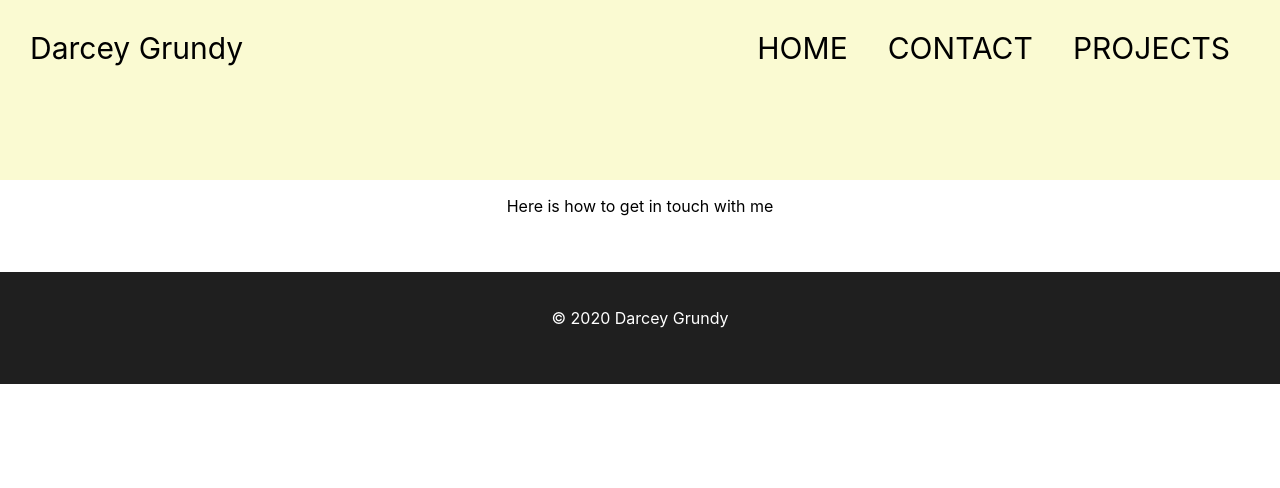
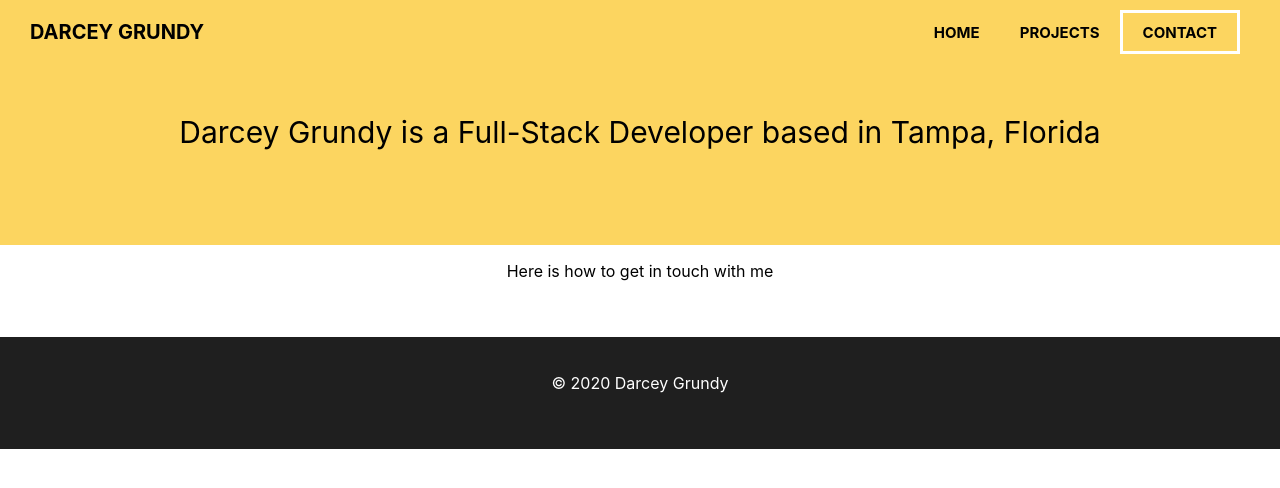
Before and after one commit to grundydarcey/UpdatedDevPortfolio, a React (Create React App) app: page /contact in a window 1280 px wide. Shown: the top 488 px of the page. Built offline with nearby package versions, Linux system fonts and the light colour scheme.

Commit message:
adding animation

```diff
--- a/src/App.css
+++ b/src/App.css
@@ -4,6 +4,7 @@
 }
 
 .body {
+  margin-top: 0px;
   padding-bottom: 40px;
   text-align: center;
   width: 100%;
--- a/src/Footer/footer.js
+++ b/src/Footer/footer.js
@@ -6,7 +6,6 @@ export default function Footer() {
   return (
     <div className='linksandfooter'>
       <div className='footer'>
-
         <div className='credit'>
           <br />
           <p>© 2020 Darcey Grundy</p>
--- a/src/Home/home.css
+++ b/src/Home/home.css
@@ -6,6 +6,7 @@
 }
 
 .textbox {
+  padding-top: 70px;
   margin-left: 360px;
   margin-right: 360px;
   padding-bottom: 20px;
--- a/src/Navigation/navigation.css
+++ b/src/Navigation/navigation.css
@@ -1,9 +1,9 @@
 .navbar {
-  background-color: lightgoldenrodyellow;
+  background-color: #fcd560;
   text-align: center;
   padding: 30px;
   padding-top: 0;
-  height: 150px;
+  height: 215px;
 }
 
 .navlinks {
@@ -13,13 +13,18 @@
 }
 
 .lefthalf {
-  font-size: 30px;
+  font-size: 20px;
+}
+
+.lefthalf p {
+  font-weight: bold;
 }
 
 .righthalf {
   display: flex;
   flex-direction: row;
   justify-content: space-around;
+  margin: 10px;
 }
 
 .alllinks {
@@ -33,9 +38,20 @@ a {
   justify-content: space-evenly;
   text-decoration: none;
   color: #000;
-  font-size: 30px;
+  font-size: 15px;
+  font-weight: bold;
   padding-right: 20px;
   padding-left: 20px;
+}
+
+#contact {
+  border-style: solid;
+  border-color: #fff;
+}
+
+.centeredtext {
+  padding-top: 20px;
+  font-size: 30px;
 }
 
 
--- a/src/Navigation/navigation.js
+++ b/src/Navigation/navigation.js
@@ -10,15 +10,18 @@ export default function Navigation() {
     <div className='navbar'>
       <div className='navlinks'>
         <div className='lefthalf'>
-          <p>Darcey Grundy</p>
+          <p>DARCEY GRUNDY</p>
         </div>
         <div className='righthalf'>
           <div className='alllinks'>
           <Link to='/home' className='link'>HOME</Link>
-          <Link to='/contact' className='link'>CONTACT</Link>
           <Link to='/portfolio'className='link'>PROJECTS</Link>
+          <Link to='/contact' className='link' id='contact'>CONTACT</Link>
         </div>
         </div>
+      </div>
+      <div className='centeredtext'>
+        <p>Darcey Grundy is a Full-Stack Developer based in Tampa, Florida</p>
       </div>
     </div>
   )
--- a/src/secondPanel/secondPanel.js
+++ b/src/secondPanel/secondPanel.js
@@ -3,17 +3,22 @@ import Textbook from '../Images/textbook.jpg';
 import './secondpanel.css';
 
 export default function secondPanel() {
+
+
   return (
+
     <div className='secondpanel'>
+         <div  className='fade-in-section'>
       <div className='container'>
         <div className='text'>
           <h1>SKILLS</h1><br />
-          <p>She was able to learn Javascript, React.js, Express, PostgreSQL, Node.js, data structures, algorithms, and worked with all of them in different combination per assigned project.</p>
+          <p>She was able to learn Javascript, React.js, Express, PostgreSQL, Node.js, data structures, algorithms, and worked with all of them in different combination per assigned project. These new skills built upon a foundation already fostered by Myspace and an urge to create.</p>
         </div>
         <div className='image'>
           <img src={Textbook} className='textbook' alt='textbook' />
         </div>
       </div>
     </div>
+    </div>
   )
 }
--- a/src/secondPanel/secondpanel.css
+++ b/src/secondPanel/secondpanel.css
@@ -21,3 +21,16 @@
 .secondpanel {
   padding-bottom: 125px;
 }
+
+.fade-in-section {
+  opacity: 0;
+  transform: translateY(20vh);
+  visibility: hidden;
+  transition: opacity 0.6s ease-out, transform 1.2s ease-out;
+  will-change: opacity, visibility;
+}
+.fade-in-section.is-visible {
+  opacity: 1;
+  transform: none;
+  visibility: visible;
+}
```
Also changed, not shown: src/github.png (deleted), 1 other file (tests, documents, lock files or other folders).
